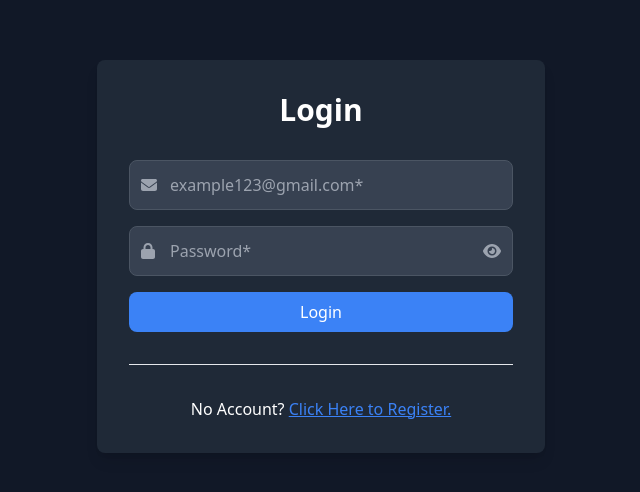
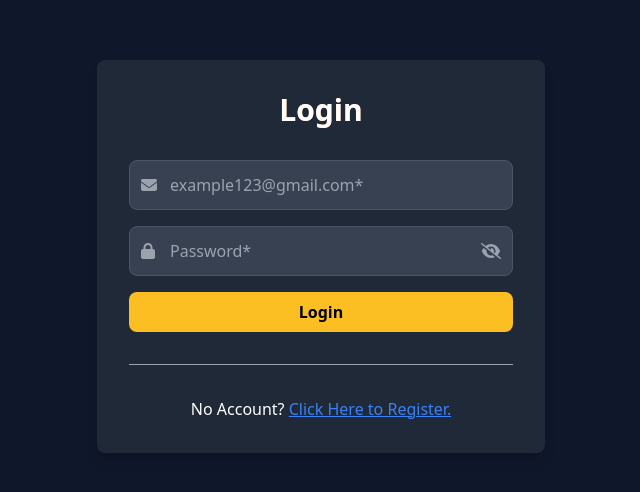
Before and after one commit to prince0010/poof_ui, a Vue app: page / in a window 1280 px wide. Shown: the part 144-636 px from the top of the page, without its empty margins (319-959 px from the left). Built offline with nearby package versions, Linux system fonts and the light colour scheme.

Commit message:
Added Service Folder for the Register logic for the Register.vue and Imported those that is exported iin the services/RegisterScript.ts and added a gradient style and adjust the color button in the Reigster and Login buttons and title

```diff
--- a/src/components/auth/Login.vue
+++ b/src/components/auth/Login.vue
@@ -1,7 +1,7 @@
 <template>
-    <div class="flex justify-center items-center h-screen bg-gray-900">
+    <div class="flex justify-center items-center h-screen bg-primary">
         <div class="max-w-md w-full p-8 bg-gray-800 rounded-lg shadow-lg">
-            <h1 class="text-3xl font-bold text-center text-white mb-8">Login</h1>
+            <p class="text-3xl font-bold text-center text-white mb-8 bg-gradient-to-r from-amber-300 to-red-500 text-transparent bg-clip-text">Login</p>
 
             <form @submit.prevent="handleLogin">
                 <div class="mb-4">
@@ -32,7 +32,7 @@
                             @animationend="removeShake('password')"
                         />
                         <font-awesome-icon
-                            :icon="showPassword ? 'eye-slash' : 'eye'"
+                            :icon="showPassword ? 'eye' : 'eye-slash'"
                             class="absolute right-3 top-1/2 transform -translate-y-1/2 text-gray-400 cursor-pointer"
                             @click="togglePasswordVisibility"
                         />
@@ -40,14 +40,14 @@
                     <p :class="errors.password ? 'text-red-500 text-sm mt-1' : 'invisible'">{{ errors.password }} </p>
                     </div>
                 <div class="btn">
-                    <button type="submit" class="w-full bg-blue-500 text-white py-2 px-4 rounded-lg hover:bg-blue-600 focus:outline-none">Login</button>
+                    <button type="submit" class="w-full bg-amber-400 text-black py-2 px-4 rounded-lg font-semibold hover:bg-amber-300 focus:outline-none">Login</button>
                 </div>
             </form>
             <p :class="succMessage ? 'text-green-500 text-center mt-4' : 'text-red-500 text-center mt-4'">
                 {{ succMessage ? succMessage : errorMessage }}
             </p>
 
-            <hr class="h-px my-8 bg-gray-200 border-0 dark:bg-gray-">
+            <hr class="h-px my-8 bg-gray-400 border-0 dark:bg-gray-">
 
             <p class="text-white text-center mt-4">
                 No Account? <router-link to="/register" class="text-blue-500 underline"> Click Here to Register. </router-link>
--- a/src/components/auth/Register.vue
+++ b/src/components/auth/Register.vue
@@ -1,8 +1,8 @@
 <template>
     <!-- REGISTER PAGE -->
-    <div class="flex justify-center items-center h-screen bg-gray-900">
+    <div class="flex justify-center items-center h-screen bg-primary">
         <div class="max-w-md w-full p-8 bg-gray-800 rounded-lg shadow-lg">
-            <h1 class="text-3xl font-bold text-center text-white mb-8">Register</h1>
+            <p class="text-3xl font-bold text-center bg-gradient-to-r from-amber-300 to-red-500 bg-clip-text text-transparent mb-8">Register</p>
             <form @submit.prevent="handleRegister">
                 <div class="mb-4">
                     <div class="relative">
@@ -140,7 +140,7 @@
                 </div>
 
                 <div class="text-center">
-                    <button type="submit" class="w-full bg-blue-500 text-white py-2 px-4 rounded-lg hover:bg-blue-600 focus:outline-none">
+                    <button type="submit" class="w-full bg-amber-400 text-gray-900 font-semibold py-2 px-4 rounded-lg hover:bg-amber-300 focus:outline-none ">
                         Register
                     </button>
                 </div>
@@ -149,7 +149,7 @@
                 {{ succMessage ? succMessage : errMessage }}
             </p>
 
-            <hr class="h-px my-8 bg-gray-200 border-0 dark:bg-gray-">
+            <hr class="h-px my-8 bg-gray-400 border-0 dark:bg-gray-">
 
             <p class="text-white text-center mt-4">
                 Already Have an Account? <router-link to="/" class="text-blue-500 underline"> Click Here to Login</router-link>
--- a/src/components/pages/Main_Page.vue
+++ b/src/components/pages/Main_Page.vue
@@ -1,6 +1,12 @@
 <template>
     <!-- MAIN PAGE -->
     <div>
+        <h1 class="text-3xl font-bold text-center text-white mb-8"> Main Page</h1>
+    </div>
+
+    <!-- Sidebar -->
+    <div class="bg-#0f172a">
 
     </div>
+
 </template>
--- a/tailwind.config.js
+++ b/tailwind.config.js
@@ -5,7 +5,11 @@ module.exports = {
     './index.html' , './src/**/*.{vue,js,ts,jsx,tsx}'],
     // darkMode: false, // or media or class
     theme: {
-      extend: {}
+      extend: {
+        colors: {
+          'primary': '#0f172a',
+        }
+      }
     },
     variants: {
       extend:{}
```
